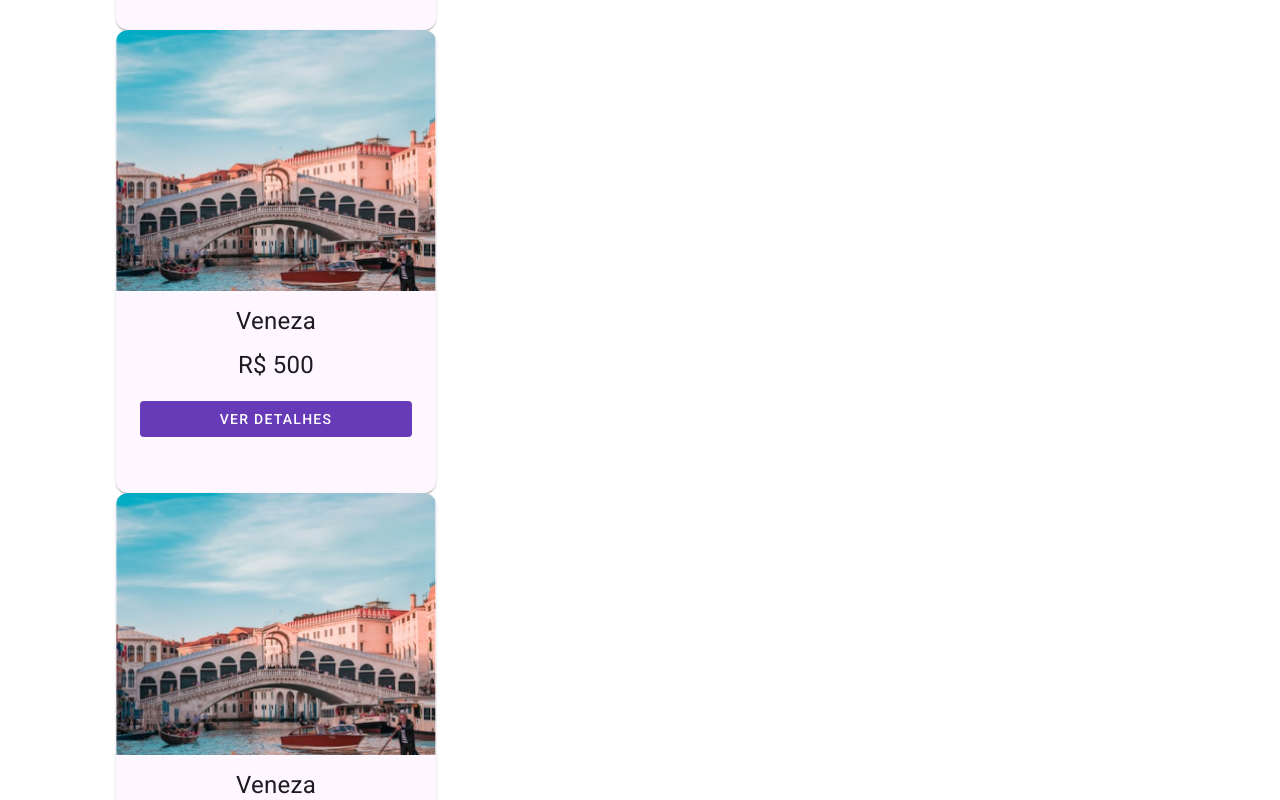
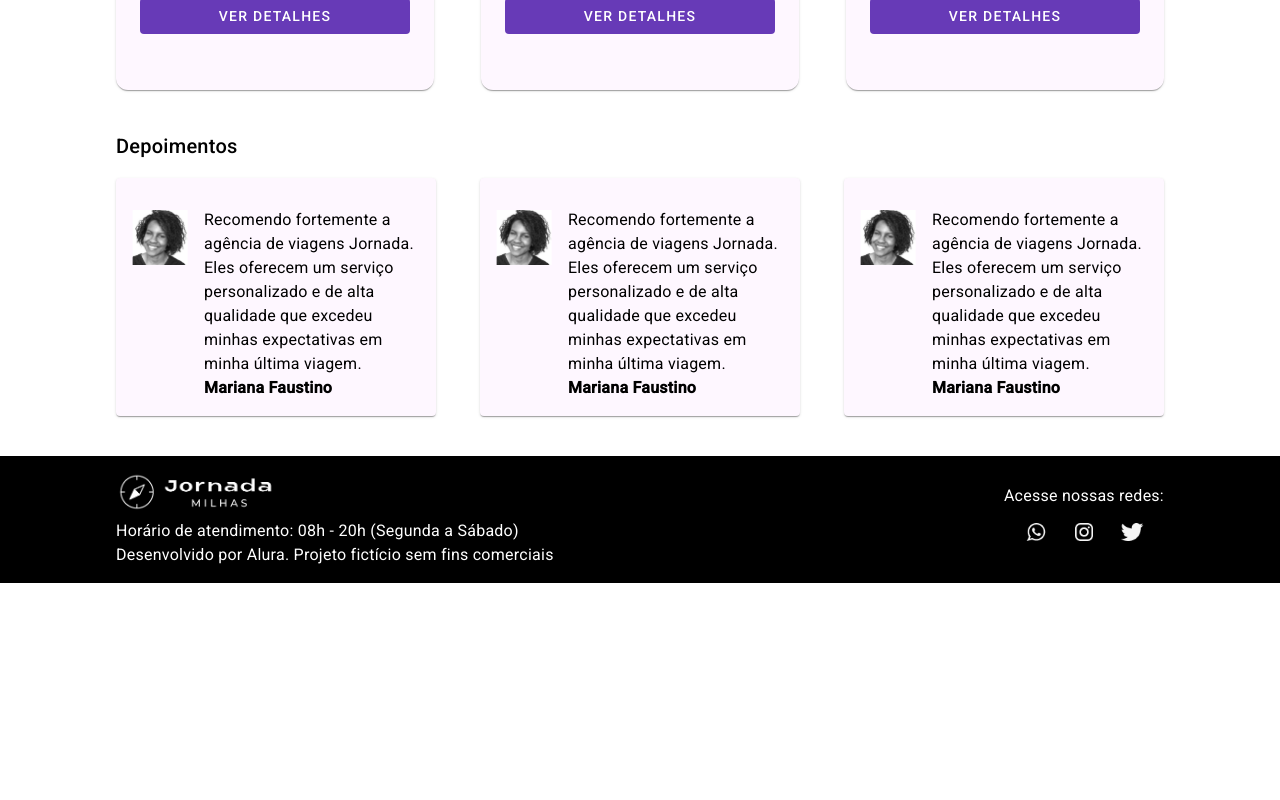
Before and after one commit to DanielaLeguari/jornada-milhas, an Angular app: page / in a window 1280 px wide. Shown: the part 1260-2060 px from the top of the page. After the commit the page ends 1843 px from the top, so only its background shows below. Built offline with nearby package versions, Linux system fonts and the light colour scheme.

Commit message:
componente card-depoimento

```diff
--- a/src/app/app.module.ts
+++ b/src/app/app.module.ts
@@ -14,6 +14,7 @@ import { ContainerComponent } from './shared/container/container.component';
 import { HomeComponent } from './pages/home/home.component';
 import { CardBuscaComponent } from './shared/card-busca/card-busca.component';
 import { MatCardModule } from '@angular/material/card';
+import { CardDepoimentoComponent } from './shared/card-depoimento/card-depoimento.component';
 
 @NgModule({
   declarations: [
@@ -25,6 +26,7 @@ import { MatCardModule } from '@angular/material/card';
     ContainerComponent,
     HomeComponent,
     CardBuscaComponent,
+    CardDepoimentoComponent,
   ],
   imports: [
     BrowserModule,
--- a/src/app/pages/home/home.component.html
+++ b/src/app/pages/home/home.component.html
@@ -1,8 +1,18 @@
 <app-banner src="assets/imagens/banner-homepage.png" alt="Banner da aplicação Jornada"></app-banner>
 <app-container>
-  <app-card-busca></app-card-busca>
-  <app-card-busca></app-card-busca>
-  <app-card-busca></app-card-busca>
-  <app-card-busca></app-card-busca>
-  <app-card-busca></app-card-busca>
+  <h2>Promoções</h2>
+  <div class="card-wrapper">
+    <app-card-busca></app-card-busca>
+    <app-card-busca></app-card-busca>
+    <app-card-busca></app-card-busca>
+    <app-card-busca></app-card-busca>
+    <app-card-busca></app-card-busca>
+    <app-card-busca></app-card-busca>
+  </div>
+  <h2>Depoimentos</h2>
+  <div class="card-wrapper">
+    <app-card-depoimento></app-card-depoimento>
+    <app-card-depoimento></app-card-depoimento>
+    <app-card-depoimento></app-card-depoimento>
+  </div>
 </app-container>
--- a/src/app/pages/home/home.component.scss
+++ b/src/app/pages/home/home.component.scss
@@ -0,0 +1,7 @@
+.card-wrapper {
+  display: flex;
+  flex-wrap: wrap;
+  justify-content: space-between;
+  row-gap: 16px;
+  margin-bottom: 40px;
+}
--- /dev/null
+++ b/src/app/shared/card-depoimento/card-depoimento.component.html
@@ -0,0 +1,11 @@
+<mat-card class="depoimento">
+  <mat-card-content>
+    <img src="assets/imagens/avatar3.png" alt="Avatar da pessoa autora do depoimento">
+    <ul>
+      <li>{{ depoimento }}</li>
+      <li>
+        <strong>{{ autoria }}</strong>
+      </li>
+    </ul>
+  </mat-card-content>
+</mat-card>
--- /dev/null
+++ b/src/app/shared/card-depoimento/card-depoimento.component.scss
@@ -0,0 +1,25 @@
+.depoimento {
+  max-width: 320px;
+  background-color: #FEF7FF;
+  border: none;
+  img {
+    max-width: 56px;
+    max-height: 56px;
+    margin-top: 16px;
+  }
+  ul {
+    padding: 0;
+    list-style: none;
+    li {
+      font-style: normal;
+      font-weight: 400;
+      font-size: 16px;
+      line-height: 24px;
+    }
+  }
+  mat-card-content {
+    display: flex;
+    align-items: start;
+    gap: 16px;
+  }
+}
--- /dev/null
+++ b/src/app/shared/card-depoimento/card-depoimento.component.ts
@@ -0,0 +1,15 @@
+import { Component } from '@angular/core';
+
+@Component({
+  selector: 'app-card-depoimento',
+  templateUrl: './card-depoimento.component.html',
+  styleUrls: ['./card-depoimento.component.scss']
+})
+export class CardDepoimentoComponent {
+  depoimento: string = `
+  Recomendo fortemente a agência de viagens Jornada.
+  Eles oferecem um serviço personalizado e de alta qualidade
+  que excedeu minhas expectativas em minha última viagem.
+`
+  autoria: string = 'Mariana Faustino'
+}
```
Also changed, not shown: 1 other file (tests, documents, lock files or other folders).
